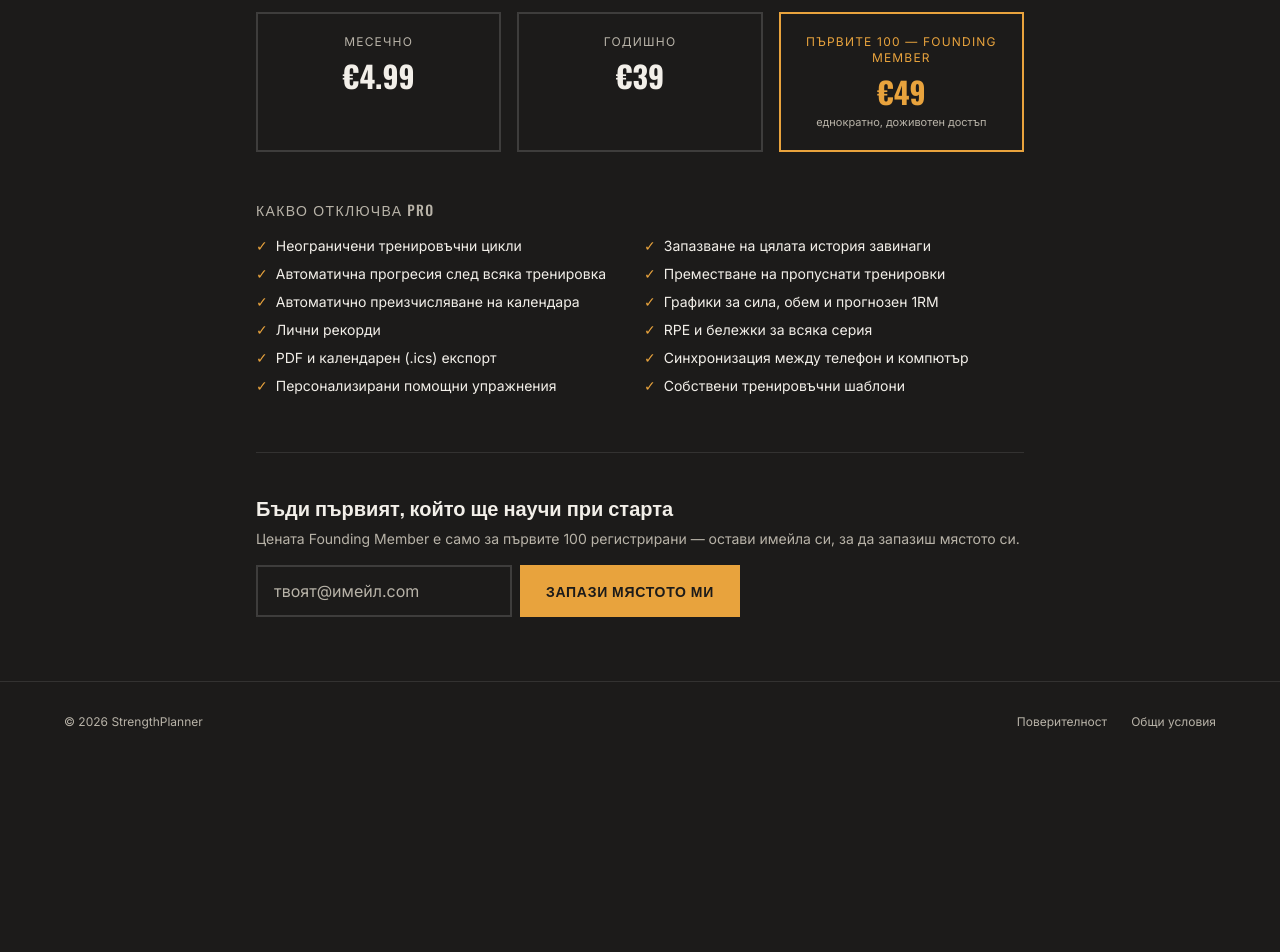
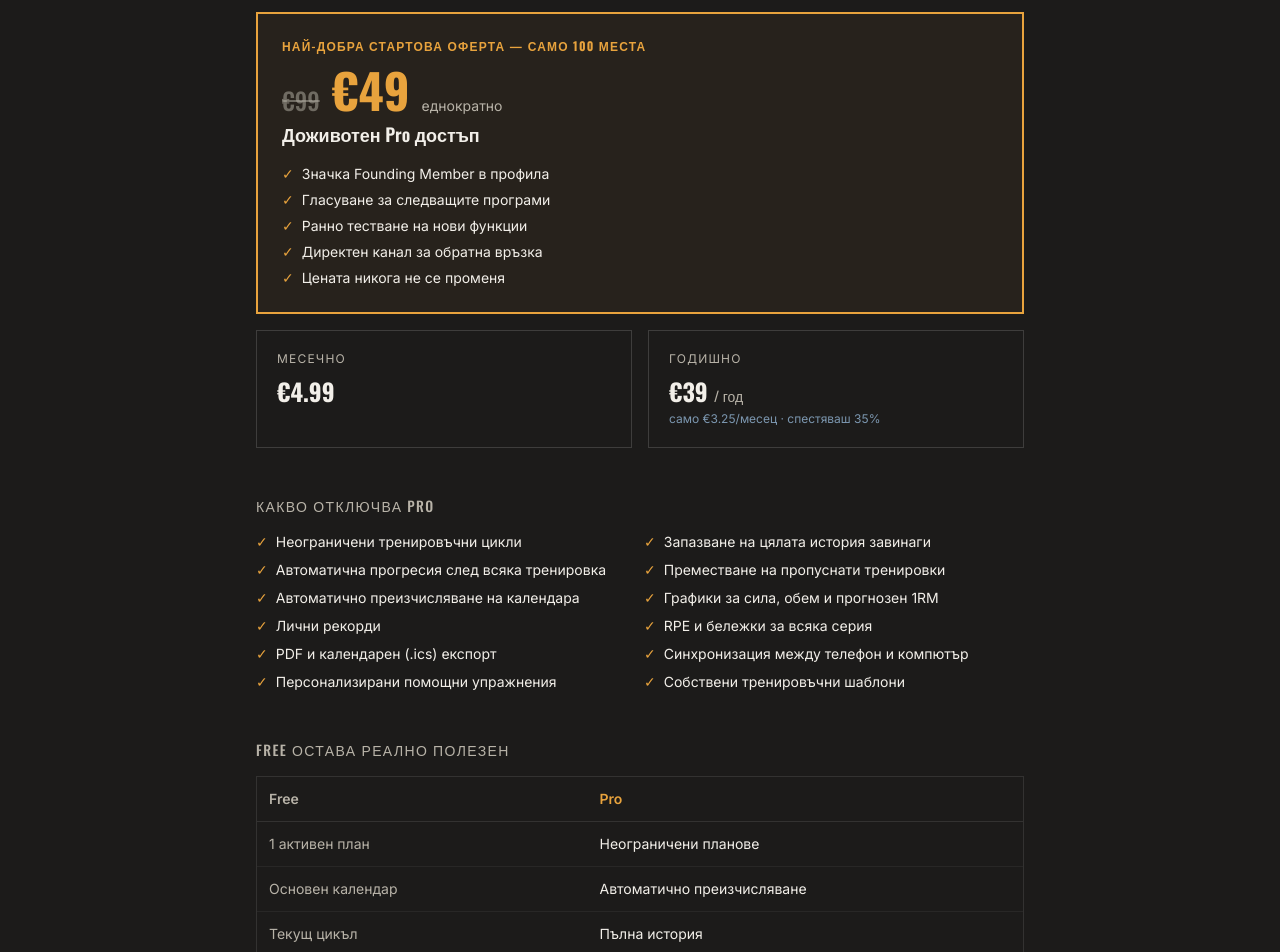
Before and after one commit to nmb7tyn8yb-blip/strength-planner, a Next.js app: page /pro in a window 1280 px wide. Shown: the part 360-1312 px from the top of the page. Before the commit the page ends 1122 px from the top, so only its background shows below. Built offline with nearby package versions, Linux system fonts and the light colour scheme; no server answers.

Commit message:
Update page.tsx

```diff
--- a/app/pro/page.tsx
+++ b/app/pro/page.tsx
@@ -35,10 +35,47 @@ const FEATURES_EN = [
   "Your own training templates",
 ];
 
+const COMPARISON = {
+  bg: [
+    { free: "1 активен план", pro: "Неограничени планове" },
+    { free: "Основен календар", pro: "Автоматично преизчисляване" },
+    { free: "Текущ цикъл", pro: "Пълна история" },
+    { free: "Основен 1RM", pro: "Графики и анализ" },
+    { free: "Без експорт", pro: "PDF и .ics" },
+    { free: "Стандартна програма", pro: "Персонализирани шаблони" },
+  ],
+  en: [
+    { free: "1 active plan", pro: "Unlimited plans" },
+    { free: "Basic calendar", pro: "Automatic recalculation" },
+    { free: "Current cycle", pro: "Full history" },
+    { free: "Basic 1RM", pro: "Charts and analysis" },
+    { free: "No export", pro: "PDF and .ics" },
+    { free: "Standard program", pro: "Personalized templates" },
+  ],
+};
+
+const FOUNDING_PERKS_BG = [
+  "Значка Founding Member в профила",
+  "Гласуване за следващите програми",
+  "Ранно тестване на нови функции",
+  "Директен канал за обратна връзка",
+  "Цената никога не се променя",
+];
+
+const FOUNDING_PERKS_EN = [
+  "Founding Member badge on your profile",
+  "Vote on which programs come next",
+  "Early access to test new features",
+  "Direct feedback channel",
+  "Your price never changes",
+];
+
 export default function ProPage() {
   const { locale, localizedHref } = useLanguage();
   const isEn = locale === "en";
   const FEATURES = isEn ? FEATURES_EN : FEATURES_BG;
+  const FOUNDING_PERKS = isEn ? FOUNDING_PERKS_EN : FOUNDING_PERKS_BG;
+  const comparison = COMPARISON[locale];
 
   const [email, setEmail] = useState("");
   const [submitting, setSubmitting] = useState(false);
@@ -76,22 +113,42 @@ export default function ProPage() {
             : "Не просто таблица с цифри — система, която управлява целия ти тренировъчен цикъл."}
         </p>
 
-        {/* Цени */}
-        <div className="mt-10 grid gap-4 sm:grid-cols-3">
-          <div className="border-2 border-white/15 p-5 text-center">
+        {/* Founding Member — водещата оферта */}
+        <div className="mt-10 border-2 border-amber bg-amber/5 p-6">
+          <p className="font-display text-xs font-bold uppercase tracking-widest text-amber">
+            {isEn ? "Best launch offer — only 100 spots" : "Най-добра стартова оферта — само 100 места"}
+          </p>
+          <div className="mt-3 flex items-baseline gap-3">
+            <span className="font-display text-2xl text-chalkDim/50 line-through">€99</span>
+            <span className="font-display text-5xl font-bold text-amber">€49</span>
+            <span className="text-sm text-chalkDim">{isEn ? "one-time" : "еднократно"}</span>
+          </div>
+          <p className="mt-1 font-display text-lg font-semibold text-chalk">
+            {isEn ? "Lifetime Pro access" : "Доживотен Pro достъп"}
+          </p>
+          <ul className="mt-4 grid gap-1.5">
+            {FOUNDING_PERKS.map((perk, i) => (
+              <li key={i} className="flex gap-2 text-sm text-chalk">
+                <span className="text-amber">✓</span> {perk}
+              </li>
+            ))}
+          </ul>
+        </div>
+
+        {/* Месечно/годишно — по-малки, вторични карти */}
+        <div className="mt-4 grid gap-4 sm:grid-cols-2">
+          <div className="border border-white/15 p-5">
             <p className="text-xs uppercase tracking-widest text-chalkDim">{isEn ? "Monthly" : "Месечно"}</p>
-            <p className="mt-2 font-display text-3xl font-bold text-chalk">€4.99</p>
+            <p className="mt-2 font-display text-2xl font-bold text-chalk">€4.99</p>
           </div>
-          <div className="border-2 border-white/15 p-5 text-center">
+          <div className="border border-white/15 p-5">
             <p className="text-xs uppercase tracking-widest text-chalkDim">{isEn ? "Yearly" : "Годишно"}</p>
-            <p className="mt-2 font-display text-3xl font-bold text-chalk">€39</p>
-          </div>
-          <div className="border-2 border-amber p-5 text-center">
-            <p className="text-xs uppercase tracking-widest text-amber">
-              {isEn ? "First 100 — Founding Member" : "Първите 100 — Founding Member"}
+            <p className="mt-2 font-display text-2xl font-bold text-chalk">
+              €39 <span className="text-sm font-normal text-chalkDim">/ {isEn ? "yr" : "год"}</span>
             </p>
-            <p className="mt-2 font-display text-3xl font-bold text-amber">€49</p>
-            <p className="mt-1 text-[11px] text-chalkDim">{isEn ? "one-time, lifetime access" : "еднократно, доживотен достъп"}</p>
+            <p className="mt-1 text-xs text-steelLight">
+              {isEn ? "only €3.25/month · save 35%" : "само €3.25/месец · спестяваш 35%"}
+            </p>
           </div>
         </div>
 
@@ -109,15 +166,40 @@ export default function ProPage() {
           </ul>
         </div>
 
+        {/* Free vs Pro сравнение */}
+        <div className="mt-12">
+          <h2 className="font-display text-sm uppercase tracking-widest text-chalkDim">
+            {isEn ? "Free stays genuinely useful" : "Free остава реално полезен"}
+          </h2>
+          <div className="mt-4 overflow-hidden border border-white/10">
+            <table className="w-full text-sm">
+              <thead>
+                <tr className="border-b border-white/10 text-left text-chalkDim">
+                  <th className="p-3">Free</th>
+                  <th className="p-3 text-amber">Pro</th>
+                </tr>
+              </thead>
+              <tbody>
+                {comparison.map((row, i) => (
+                  <tr key={i} className="border-b border-white/5">
+                    <td className="p-3 text-chalkDim">{row.free}</td>
+                    <td className="p-3 text-chalk">{row.pro}</td>
+                  </tr>
+                ))}
+              </tbody>
+            </table>
+          </div>
+        </div>
+
         {/* Чакаща листа */}
         <div className="mt-14 border-t border-white/10 pt-10">
           <h2 className="font-display text-xl font-semibold">
-            {isEn ? "Be the first to know when it launches" : "Бъди първият, който ще научи при старта"}
+            {isEn ? "Get early access before the public launch" : "Вземи ранен достъп преди публичния старт"}
           </h2>
           <p className="mt-2 text-sm text-chalkDim">
             {isEn
-              ? "Founding Member pricing is only for the first 100 signups — leave your email to reserve your spot."
-              : "Цената Founding Member е само за първите 100 регистрирани — остави имейла си, за да запазиш мястото си."}
+              ? "The €49 Founding Member price is only for the first 100 people who actually pay — not just sign up. Leave your email and you'll get a head start to purchase before everyone else."
+              : "Цената €49 Founding Member е само за първите 100 души, които реално платят — не просто се запишат. Остави имейла си и ще получиш преднина да купиш преди всички останали."}
           </p>
 
           {submitted ? (
@@ -139,7 +221,7 @@ export default function ProPage() {
                 disabled={submitting}
                 className="border-2 border-amber bg-amber px-6 py-3 font-display text-sm font-semibold uppercase tracking-wider text-graphite transition hover:bg-transparent hover:text-amber disabled:opacity-50"
               >
-                {submitting ? (isEn ? "Sending…" : "Изпращаме…") : isEn ? "Reserve my spot" : "Запази мястото ми"}
+                {submitting ? (isEn ? "Sending…" : "Изпращаме…") : isEn ? "Get early access" : "Вземи ранен достъп"}
               </button>
             </form>
           )}
```
